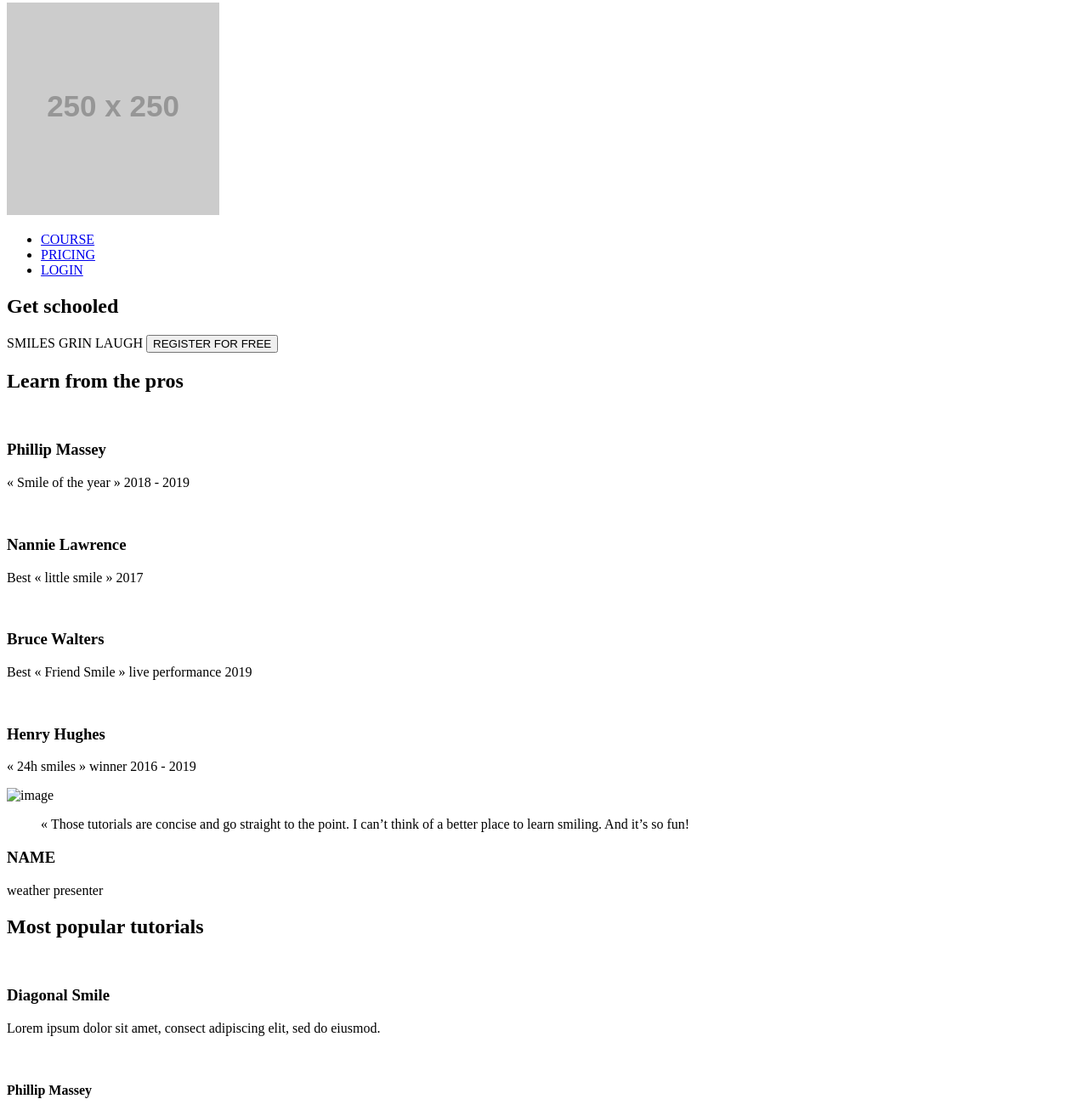
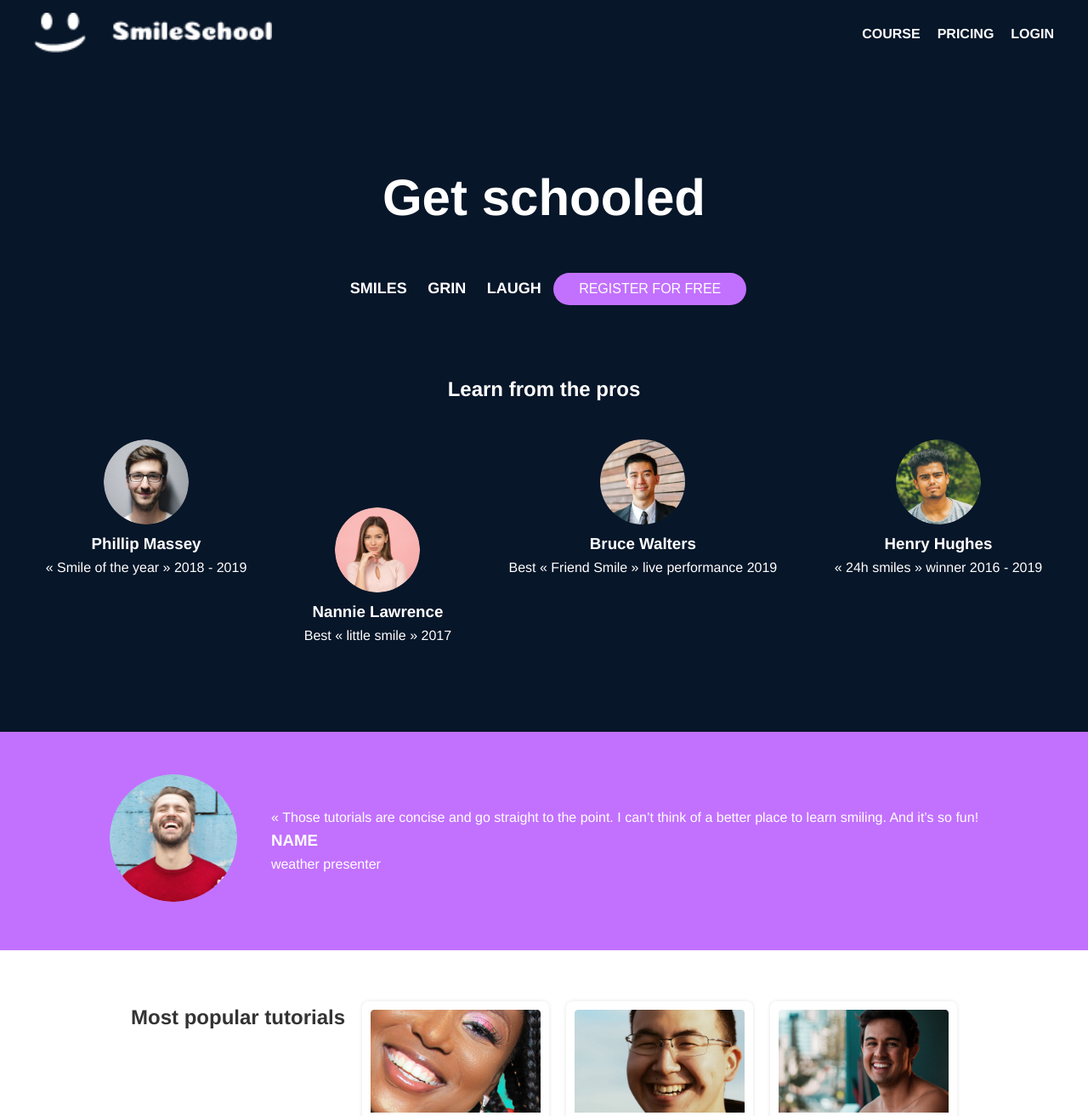
Before and after one commit to SHonour/alx_html_css, a plain HTML site: page css_advanced/index.html in a window 1280 px wide. Shown: the part 5-1318 px from the top of the page at 85% size. Drawn offline with Linux system fonts and the light colour scheme; placeholder pictures from the web are drawn by us.

Commit message:
add  the  styles.css to the css_advanced and linked it to html

```diff
--- a/css_advanced/index.html
+++ b/css_advanced/index.html
@@ -10,7 +10,7 @@
 <body>
     <header>
         <nav>
-            <img src="https://fakeimg.pl/250x250?text=Sample+Logo" alt="logo">
+            <img src="./images/logo.png" alt="logo">
 
             <ul>
                 <li><a href="#">COURSE</a></li>
@@ -33,22 +33,22 @@
                 <h2>Learn from the pros</h2>
                 <div>
                     <div>
-                        <img src="./images/1 (3).png" alt="">
+                        <img src="./images/1.png" alt="">
                         <h3>Phillip Massey</h3>
                         <p>« Smile of the year » 2018 - 2019</p>
                     </div>
                     <div>
-                        <img src="./images/6.png" alt="">
+                        <img src="./images/3.png" alt="">
                         <h3>Nannie Lawrence</h3>
                         <p>Best « little smile » 2017</p>
                     </div>
                     <div>
-                        <img src="./images/7.png" alt="">
+                        <img src="./images/2.png" alt="">
                         <h3>Bruce Walters</h3>
                         <p>Best « Friend Smile » live performance 2019</p>
                     </div>
                     <div>
-                        <img src="./images/8.png" alt="">
+                        <img src="./images/4.png" alt="">
                         <h3>Henry Hughes</h3>
                         <p>« 24h smiles » winner 2016 - 2019</p>
                     </div>
@@ -57,7 +57,7 @@
         </section>
         <section>
             <div>
-                <img src="./images/Bitmap.png" alt="image">
+                <img src="./images/5.png" alt="image">
             </div>
             <div>
                 <blockquote>« Those tutorials are concise and go straight to the point. I can’t think of a better place to learn smiling. And it’s so fun!</blockquote>
@@ -68,11 +68,11 @@
         <section>
             <h2>Most popular tutorials</h2>
             <div>
-                <img src="./images/Bitmap (1).png" alt="">
+                <img src="./images/9.png" alt="">
                 <h3>Diagonal Smile</h3>
                 <p>Lorem ipsum dolor sit amet, consect adipiscing elit, sed do eiusmod.</p>
                 <div>
-                    <img src="./images/1 (3).png" alt="">
+                    <img src="./images/1.png" alt="">
                     <h4>Phillip Massey</h4>
                 </div>
                 <div>
@@ -85,11 +85,11 @@
                 <p>8 min</p>
             </div>
             <div>
-                <img src="./images/Bitmap (4).png" alt="">
+                <img src="./images/6.png" alt="">
                 <h3>Happy Smile</h3>
                 <p>Lorem ipsum dolor sit amet, consect adipiscing elit, sed do eiusmod.</p>
                 <div>
-                    <img src="./images/1 (3).png" alt="">
+                    <img src="./images/1.png" alt="">
                     <h4>Phillip Massey</h4>
                 </div>
                 <div>
@@ -102,7 +102,7 @@
                 <p>8 min</p>
             </div>
             <div>
-                <img src="./images/Bitmap (3).png" alt="">
+                <img src="./images/8.png" alt="">
                 <h3>Natural Smile</h3>
                 <p>Lorem ipsum dolor sit amet, consect adipiscing elit, sed do eiusmod.</p>
                 <div>
@@ -119,11 +119,11 @@
                 <p>8 min</p>
             </div>
             <div>
-                <img src="./images/Bitmap (2).png" alt="">
+                <img src="./images/7.png" alt="">
                 <h3>Sad Smile</h3>
                 <p>Lorem ipsum dolor sit amet, consect adipiscing elit, sed do eiusmod.</p>
                 <div>
-                    <img src="./images/1 (3).png" alt="">
+                    <img src="./images/1.png" alt="">
                     <h4>Phillip Massey</h4>
                 </div>
                 <div>
@@ -139,22 +139,22 @@
         <section>
             <h2>Free membership</h2>
             <div>
-                <img src="./images/smile.svg" alt="">
+                <img src="./images/smile.png" alt="">
                 <h3>Lorem Ipsum</h3>
                 <p>Lorem ipsum dolor sit amet, consectetur adipiscing elit.</p>
             </div>
             <div>
-                <img src="./images/smile.svg" alt="">
+                <img src="./images/smile.png" alt="">
                 <h3>Lorem Ipsum</h3>
                 <p>Lorem ipsum dolor sit amet, consectetur adipiscing elit.</p>
             </div>
             <div>
-                <img src="./images/smile.svg" alt="">
+                <img src="./images/smile.png" alt="">
                 <h3>Lorem Ipsum</h3>
                 <p>Lorem ipsum dolor sit amet, consectetur adipiscing elit.</p>
             </div>
             <div>
-                <img src="./images/smile.svg" alt="">
+                <img src="./images/smile.png" alt="">
                 <h3>Lorem Ipsum</h3>
                 <p>Lorem ipsum dolor sit amet, consectetur adipiscing elit.</p>
             </div>
@@ -198,7 +198,7 @@
     <footer>
         <section>
             <div>
-                <img src="https://fakeimg.pl/250x250?text=Sample+Logo" alt="logo">
+                <img src="./images/logo.png" alt="logo">
                 <div>
                     <i class="fa-brands fa-facebook"></i>
                     <i class="fa-brands fa-twitter"></i>
--- a/css_advanced/styles.css
+++ b/css_advanced/styles.css
@@ -0,0 +1,186 @@
+* {
+  margin: 0;
+  padding: 0;
+  box-sizing: border-box;
+}
+
+body {
+  font-family: 'Helvetica Neue', sans-serif;
+  color: #333;
+  background-color: #fff;
+  line-height: 1.6;
+}
+
+header {
+  background: #071629;
+  padding: 20px 40px;
+  color: white;
+}
+
+nav {
+  display: flex;
+  justify-content: space-between;
+  align-items: center;
+}
+
+nav img {
+  height: 50px;
+}
+
+nav ul {
+  display: flex;
+  list-style: none;
+  gap: 20px;
+}
+
+nav a {
+  color: white;
+  text-decoration: none;
+  font-weight: bold;
+}
+
+main > section:first-of-type {
+  background: #071629;
+  color: white;
+  text-align: center;
+  padding: 100px 20px;
+}
+
+main > section:first-of-type h1 {
+  font-size: 60px;
+  margin-bottom: 20px;
+}
+
+main > section:first-of-type span {
+  margin: 0 10px;
+  font-weight: bold;
+  font-size: 18px;
+}
+
+button {
+  background: #C271FF;
+  color: white;
+  border: none;
+  padding: 10px 30px;
+  font-size: 16px;
+  border-radius: 25px;
+  cursor: pointer;
+  margin-top: 20px;
+}
+
+main > section:first-of-type div:nth-of-type(2) {
+  margin-top: 80px;
+}
+
+main > section:first-of-type div:nth-of-type(2) > div {
+  display: flex;
+  justify-content: space-around;
+  margin-top: 40px;
+  flex-wrap: wrap;
+}
+
+main > section:first-of-type img {
+  width: 100px;
+  height: 100px;
+  border-radius: 50%;
+}
+
+main > section:nth-of-type(2) {
+  background: #C271FF;
+  color: white;
+  display: flex;
+  align-items: center;
+  justify-content: center;
+  padding: 50px 20px;
+  gap: 40px;
+}
+
+main > section:nth-of-type(2) img {
+  border-radius: 50%;
+  width: 150px;
+  height: 150px;
+}
+
+main > section:nth-of-type(3) {
+  padding: 60px 40px;
+  text-align: center;
+  display: flex;
+  flex-wrap: wrap;
+  justify-content: center;
+  gap: 20px;
+}
+
+main > section:nth-of-type(3) > div {
+  width: 220px;
+  background: #fff;
+  border-radius: 8px;
+  overflow: hidden;
+  box-shadow: 0 0 5px rgba(0, 0, 0, 0.1);
+  padding: 10px;
+  text-align: left;
+}
+
+main > section:nth-of-type(3) img {
+  width: 100%;
+}
+
+.fa-star {
+  color: #C271FF;
+}
+
+main > section:nth-of-type(4) {
+  background: #071629;
+  color: white;
+  text-align: center;
+  padding: 60px 40px;
+  display: flex;
+  flex-direction: column;
+  align-items: center;
+}
+
+main > section:nth-of-type(4) > div {
+  display: flex;
+  justify-content: center;
+  flex-wrap: wrap;
+  gap: 40px;
+  margin: 40px 0;
+}
+
+main > section:nth-of-type(4) img {
+  height: 40px;
+  margin-bottom: 10px;
+}
+
+main > section:nth-of-type(5) {
+  padding: 60px 40px;
+  background: #fff;
+  color: #333;
+}
+
+main > section:nth-of-type(5) > div {
+  display: flex;
+  flex-wrap: wrap;
+  gap: 20px;
+}
+
+main > section:nth-of-type(5) h3 {
+  font-size: 18px;
+  margin-bottom: 10px;
+}
+
+footer {
+  background: #071629;
+  color: white;
+  text-align: center;
+  padding: 30px 20px;
+}
+
+footer img {
+  height: 40px;
+  margin-bottom: 10px;
+}
+
+footer i {
+  margin: 0 10px;
+  font-size: 18px;
+}
```
Also changed, not shown: css_advanced/images/1.png (added), css_advanced/images/2.png (added), css_advanced/images/3.png (added), css_advanced/images/4.png (added), css_advanced/images/5.png (added), css_advanced/images/6.png (added), css_advanced/images/7.png (added), css_advanced/images/8.png (added), css_advanced/images/9.png (added), css_advanced/images/Object.png (added), css_advanced/images/logo.png (added), css_advanced/images/play.png (added), css_advanced/images/rating.png (added), css_advanced/images/smile.png (added).
